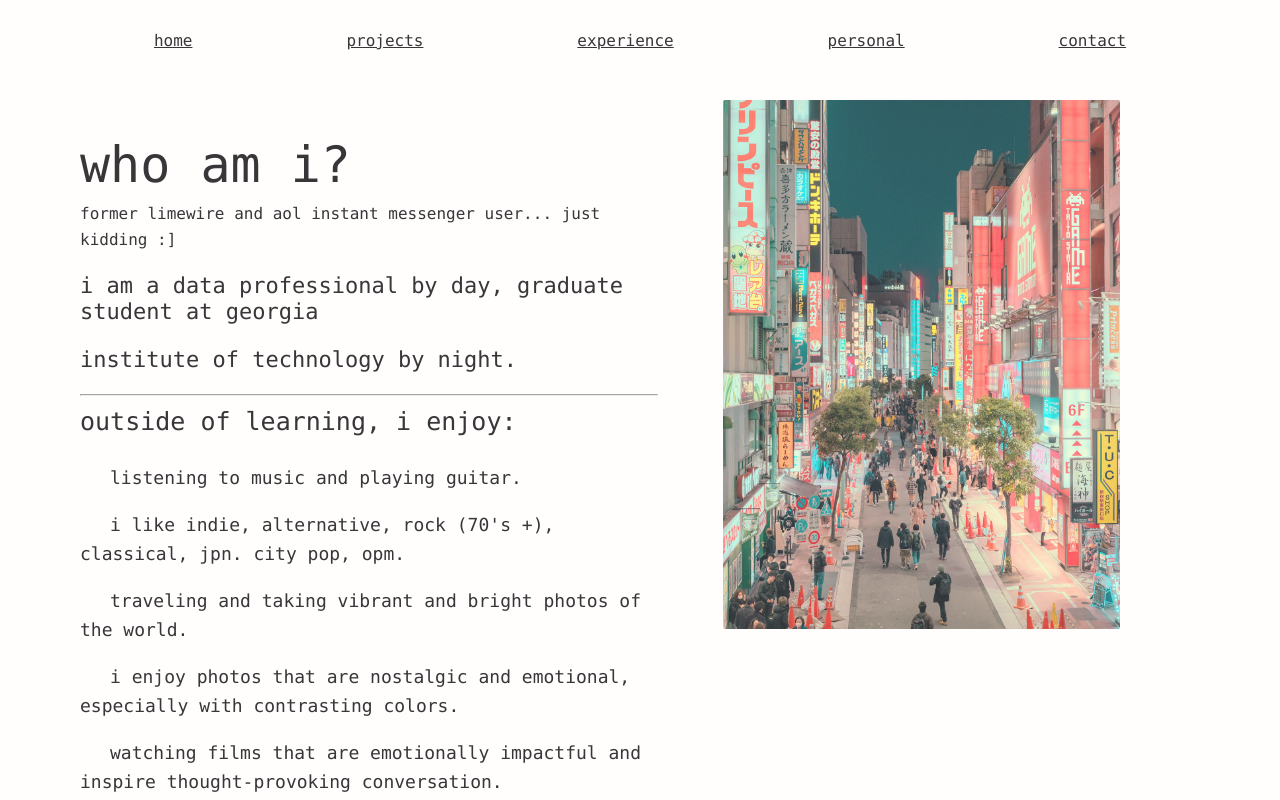
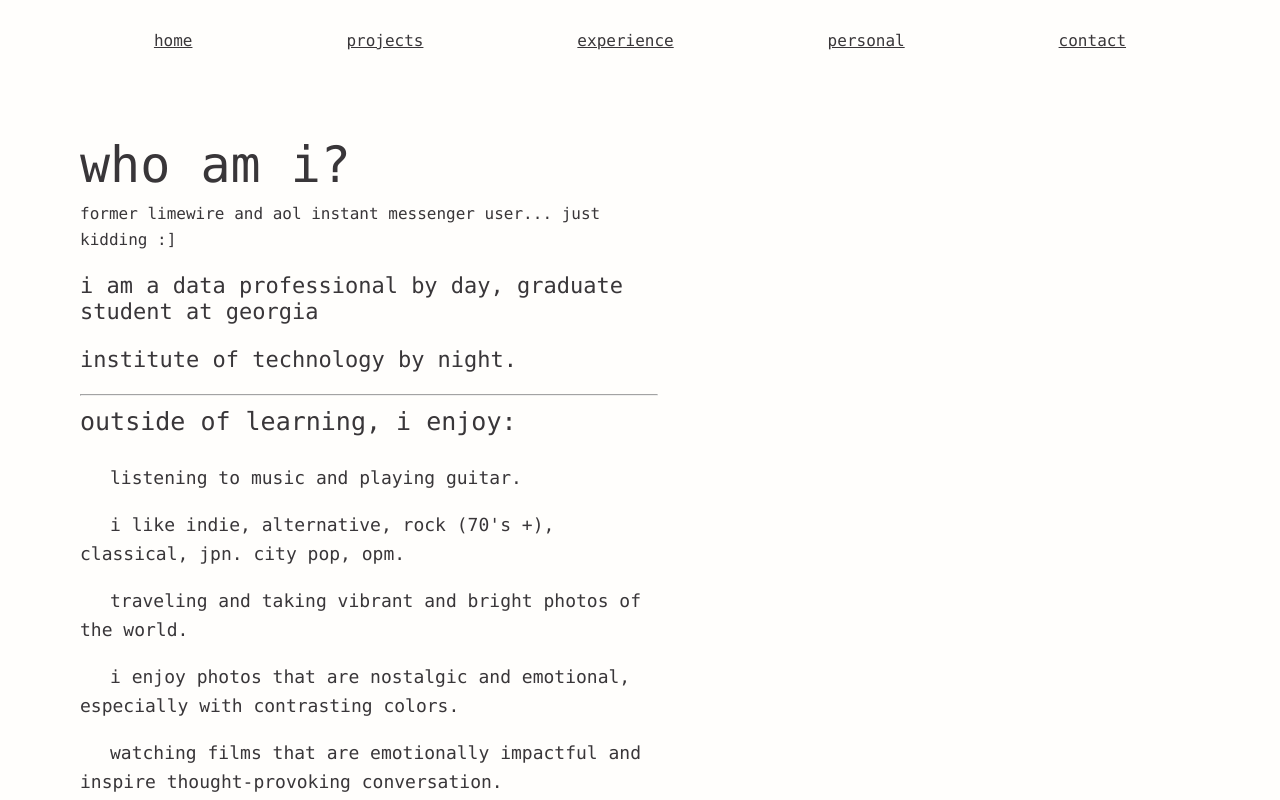
Before and after one commit to ddaviddn/portfolio, a React (Create React App) app: page /personal in a window 1280 px wide. In both pictures the pointer is over the picture 921 px from the left and 364 px from the top of the page. Shown: the top 800 px of the page. Built offline with nearby package versions, Linux system fonts and the light colour scheme.

Commit message:
Saving app.css.

```diff
--- a/src/App.css
+++ b/src/App.css
@@ -179,7 +179,7 @@
 .App-personal-follow-img{
   position: absolute;
   border-radius: 1.25px;
-  height: 90%;
+  max-height: 90%;
   opacity: 1;
   transition: .5s ease;
 }
@@ -194,7 +194,7 @@
 }
 
 .App-personal-img:hover {
-  opacity: 0.9;
+  opacity: 0;
 }
 
 .App-personal-follow-img:hover {
```
